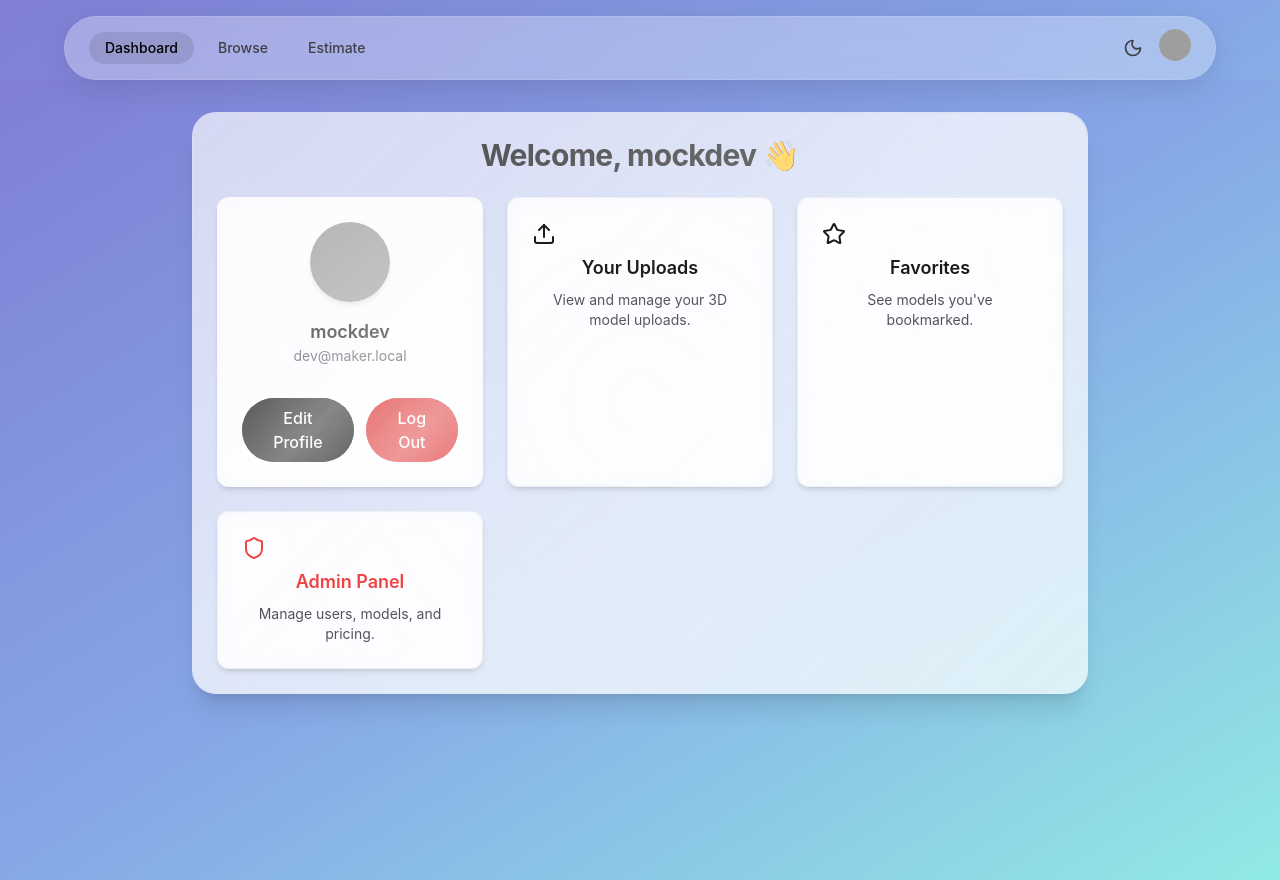
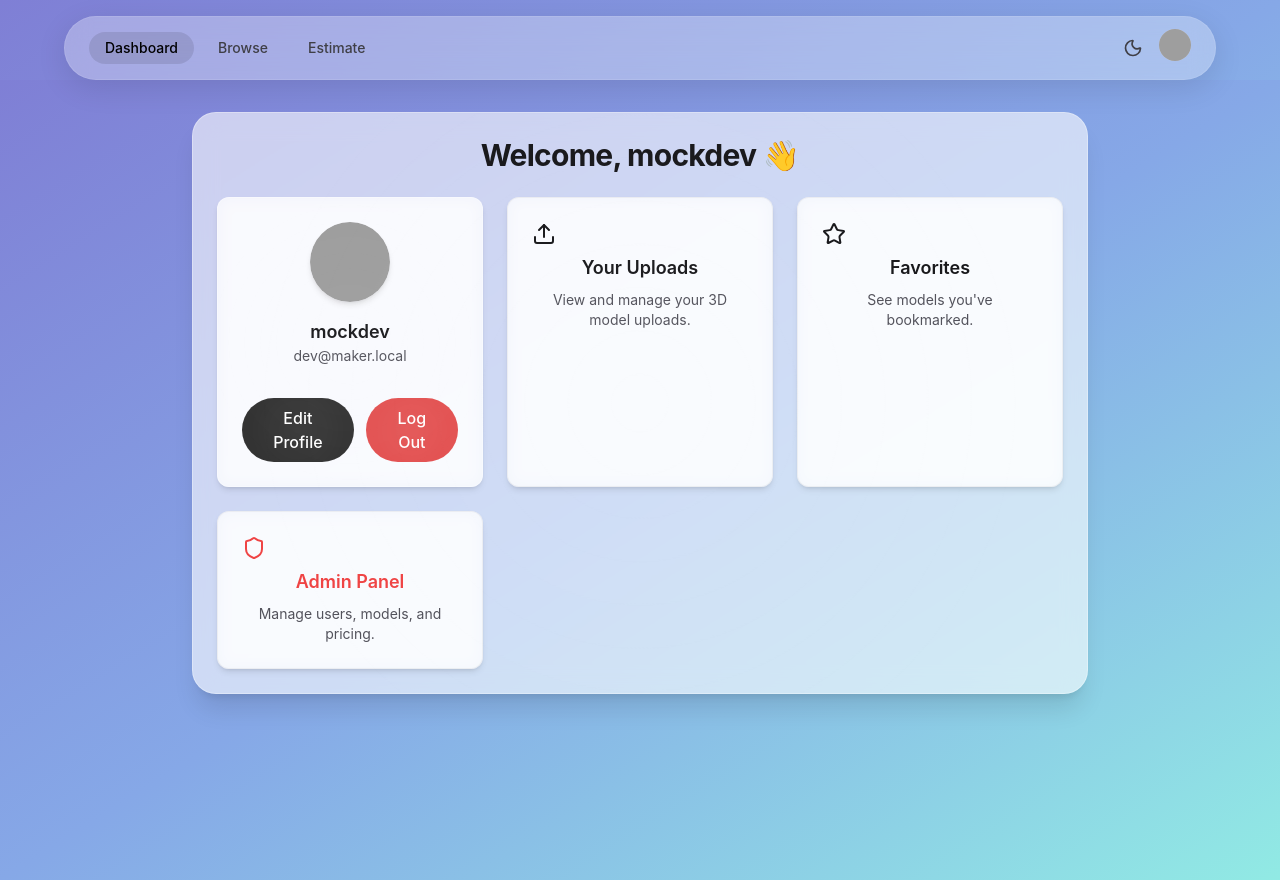
Before and after one commit to schartrand77/makerworks-frontend, a React app: page /dashboard in a window 1280 px wide. Built offline with nearby package versions, Linux system fonts and the light colour scheme; no server answers; grey boxes are pictures that could not be loaded; the HTML template or start-up script is replaced by a standard one.

Commit message:
Remove site-wide shimmer effect

```diff
--- a/src/index.css
+++ b/src/index.css
@@ -30,19 +30,6 @@
     @apply relative overflow-hidden inline-flex items-center justify-center font-medium rounded-pill backdrop-blur-md transition-all focus:outline-none focus-visible:ring-2 focus-visible:ring-offset-2;
   }
 
-  .glass-card::before,
-  .glass-button::before {
-    content: '';
-    position: absolute;
-    inset: 0;
-    border-radius: inherit;
-    background: linear-gradient(135deg, rgba(255,255,255,0.1) 0%, rgba(255,255,255,0.4) 50%, rgba(255,255,255,0.1) 100%);
-    background-size: 200% 100%;
-    animation: shimmer 5s linear infinite;
-    pointer-events: none;
-    z-index: 0;
-  }
-
   .glass-card::after,
   .glass-button::after {
     content: '';
@@ -60,15 +47,6 @@
   }
 }
 
-@keyframes shimmer {
-  0% {
-    background-position: -200% 0;
-  }
-  100% {
-    background-position: 200% 0;
-  }
-}
-
 @keyframes ripple {
   0% {
     transform: scale(0.8);
```
